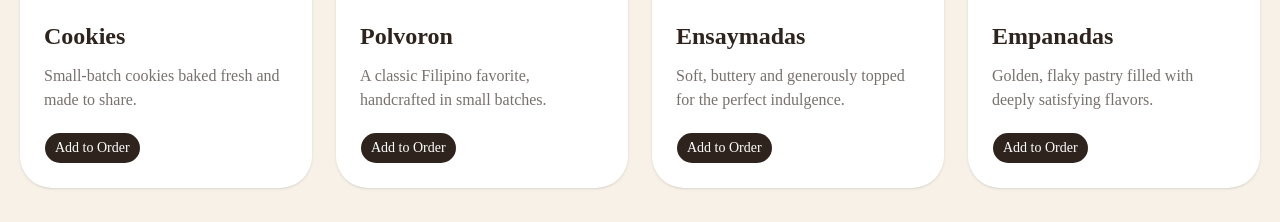
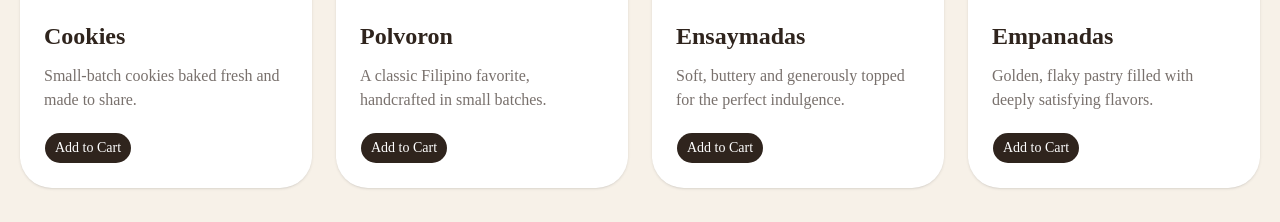
Before and after one commit to mikekerveillant/fifty-and-co, a Next.js app: page / in a window 1280 px wide. Shown: the part 3240-3462 px from the top of the page. Built offline with nearby package versions, Linux system fonts and the light colour scheme.

Commit message:
50 & Co bakery v2 with WhatsApp ordering cart

```diff
--- a/app/page.tsx
+++ b/app/page.tsx
@@ -354,7 +354,7 @@ const totalItems = cart.reduce((sum, item) => sum + item.quantity, 0);
     onClick={() => addToCart("Cookies")}
     className="mt-5 rounded-full bg-[#2f241d] text-white hover:bg-[#46362c]"
   >
-    Add to Order
+    Add to Cart
   </Button>
 </div>
       </div>
@@ -374,7 +374,7 @@ const totalItems = cart.reduce((sum, item) => sum + item.quantity, 0);
     onClick={() => addToCart("Polvoron")}
     className="mt-5 rounded-full bg-[#2f241d] text-white hover:bg-[#46362c]"
   >
-    Add to Order
+    Add to Cart
   </Button>
 </div>
       </div>
@@ -394,7 +394,7 @@ const totalItems = cart.reduce((sum, item) => sum + item.quantity, 0);
     onClick={() => addToCart("Ensaymadas")}
     className="mt-5 rounded-full bg-[#2f241d] text-white hover:bg-[#46362c]"
   >
-    Add to Order
+    Add to Cart
   </Button>
 </div>
       </div>
@@ -415,7 +415,7 @@ const totalItems = cart.reduce((sum, item) => sum + item.quantity, 0);
     onClick={() => addToCart("Empanadas")}
     className="mt-5 rounded-full bg-[#2f241d] text-white hover:bg-[#46362c]"
   >
-    Add to Order
+    Add to Cart
   </Button>
 </div>
       </div>
@@ -635,7 +635,7 @@ const totalItems = cart.reduce((sum, item) => sum + item.quantity, 0);
       {cart.length > 0 && (
   <div className="fixed bottom-24 right-5 z-50 w-80 rounded-[1.5rem] bg-white p-5 text-[#2f241d] shadow-2xl">
    <p className="font-black">
-  Your Order ({totalItems})
+  Your Cart ({totalItems})
 </p>
 
     <div className="mt-3 max-h-40 space-y-2 overflow-y-auto">
```
